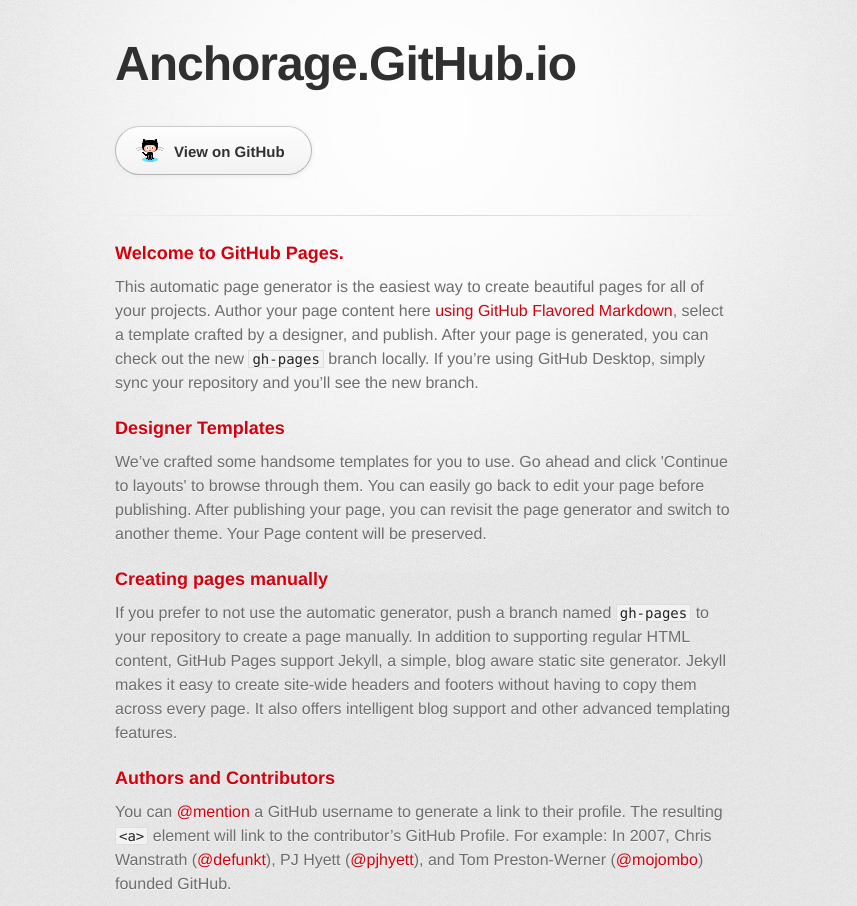
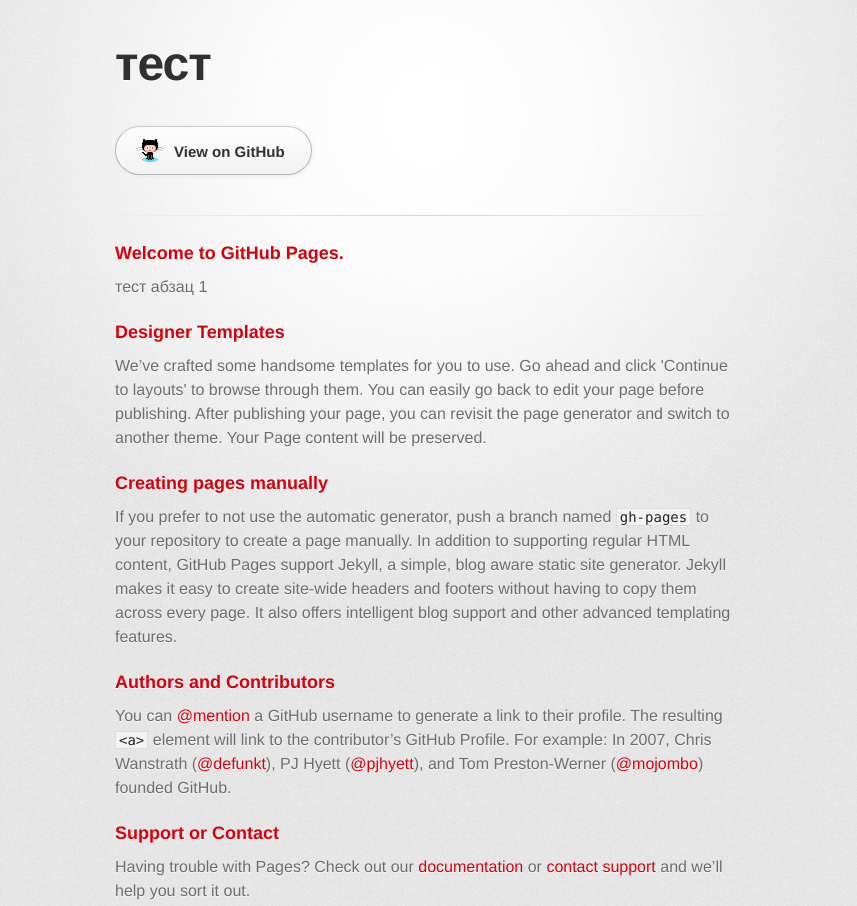
Before and after one commit to anchorage/anchorage.github.io, a plain HTML site: page index.html in a window 1280 px wide. Shown: the top 906 px of the page, without its empty margins (215-1072 px from the left). Drawn offline with Linux system fonts and the light colour scheme; a web font is replaced by a local one.

Commit message:
Update index.html

```diff
--- a/index.html
+++ b/index.html
@@ -18,7 +18,7 @@
       <div class="inner">
 
         <header>
-          <h1>Anchorage.GitHub.io</h1>
+          <h1>тест</h1>
           <h2></h2>
         </header>
 
@@ -32,7 +32,7 @@
           <h3>
 <a id="welcome-to-github-pages" class="anchor" href="#welcome-to-github-pages" aria-hidden="true"><span class="octicon octicon-link"></span></a>Welcome to GitHub Pages.</h3>
 
-<p>This automatic page generator is the easiest way to create beautiful pages for all of your projects. Author your page content here <a href="https://guides.github.com/features/mastering-markdown/">using GitHub Flavored Markdown</a>, select a template crafted by a designer, and publish. After your page is generated, you can check out the new <code>gh-pages</code> branch locally. If you’re using GitHub Desktop, simply sync your repository and you’ll see the new branch.</p>
+<p>тест абзац 1</p>
 
 <h3>
 <a id="designer-templates" class="anchor" href="#designer-templates" aria-hidden="true"><span class="octicon octicon-link"></span></a>Designer Templates</h3>
```
